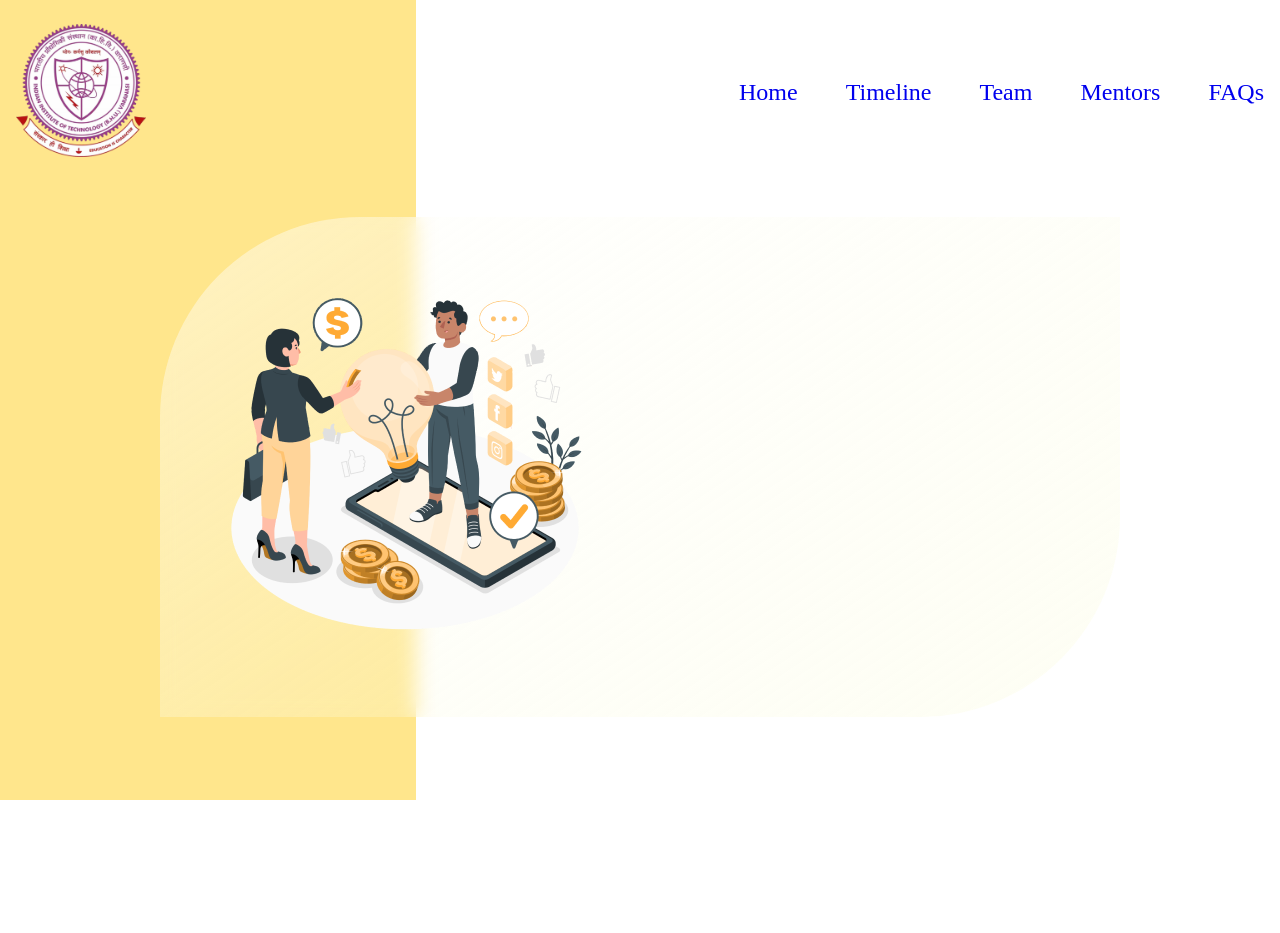
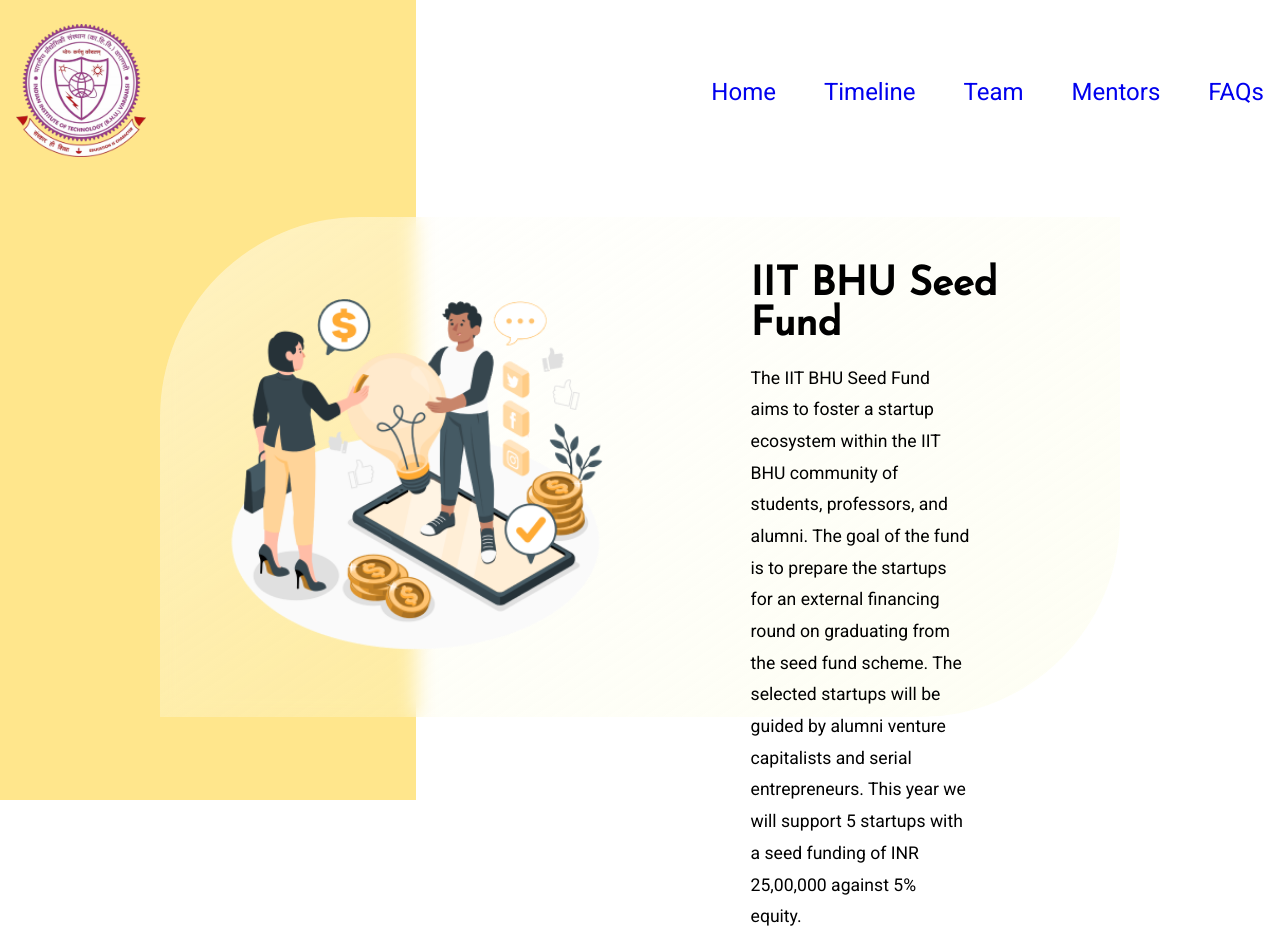
Before and after one commit to bhav-khurana/IIT-BHU-SeedFund, a React (Create React App) app: page / in a window 1280 px wide. Before the commit the page ends 800 px from the top, so only its background shows below. Built offline with nearby package versions, Linux system fonts and the light colour scheme.

Commit message:
Add Intro

```diff
--- a/src/App.css
+++ b/src/App.css
@@ -1,3 +1,5 @@
+@import url('https://fonts.googleapis.com/css2?family=Josefin+Sans&family=Poppins:wght@300&display=swap');
+@import url('https://fonts.googleapis.com/css2?family=Roboto&display=swap');
 *{
   padding: 0;
   margin: 0;
--- a/src/Component/Home.js
+++ b/src/Component/Home.js
@@ -7,6 +7,21 @@
         <>
         <div className="intro">
             <img src={introImg} alt="intro" className="introImg" />
+            <div className="introTextTitle">
+            IIT BHU Seed Fund
+            <p className="introText">
+            The IIT BHU Seed Fund aims to foster a startup ecosystem within the IIT BHU community of students, professors, and alumni. The goal of the fund is to prepare the startups for an external
+financing round on graduating from the seed fund scheme. The selected startups will be guided
+by alumni venture capitalists and serial entrepreneurs. This year we will support 5 startups with
+a seed funding of INR 25,00,000 against 5% equity.
+            </p>
+            </div>
+        </div>
+        {/* <section>
+            <div className="curve"></div>
+        </section> */}
+        <div className="apply">
+
         </div>
         </>
     )
--- a/src/Css/Home.css
+++ b/src/Css/Home.css
@@ -1,4 +1,5 @@
 .intro {
+    display: flex;
     margin: 2em auto;
     position: relative;
     align-self: center;
@@ -12,3 +13,19 @@
 .introImg {
     margin: 4em;
 }
+
+.introTextTitle {
+    font-family: 'Josefin Sans', sans-serif;
+    font-weight: 700;
+    margin: 1.2em 2em;
+    font-size: 2.5rem;
+}
+
+.introText {
+    font-size: 1.1rem;
+    margin-top: 1em;
+    margin-right: 4em;
+    font-weight: 400;
+    line-height: 1.8em;
+    font-family: 'Roboto', sans-serif;
+}
--- a/src/Css/Navstyle.css
+++ b/src/Css/Navstyle.css
@@ -31,6 +31,7 @@
 
 .nav {
     display: flex;
+    font-family: 'Roboto', sans-serif;
 }
 
 .navItem {
```
Also changed, not shown: src/Images/back.png (added).
